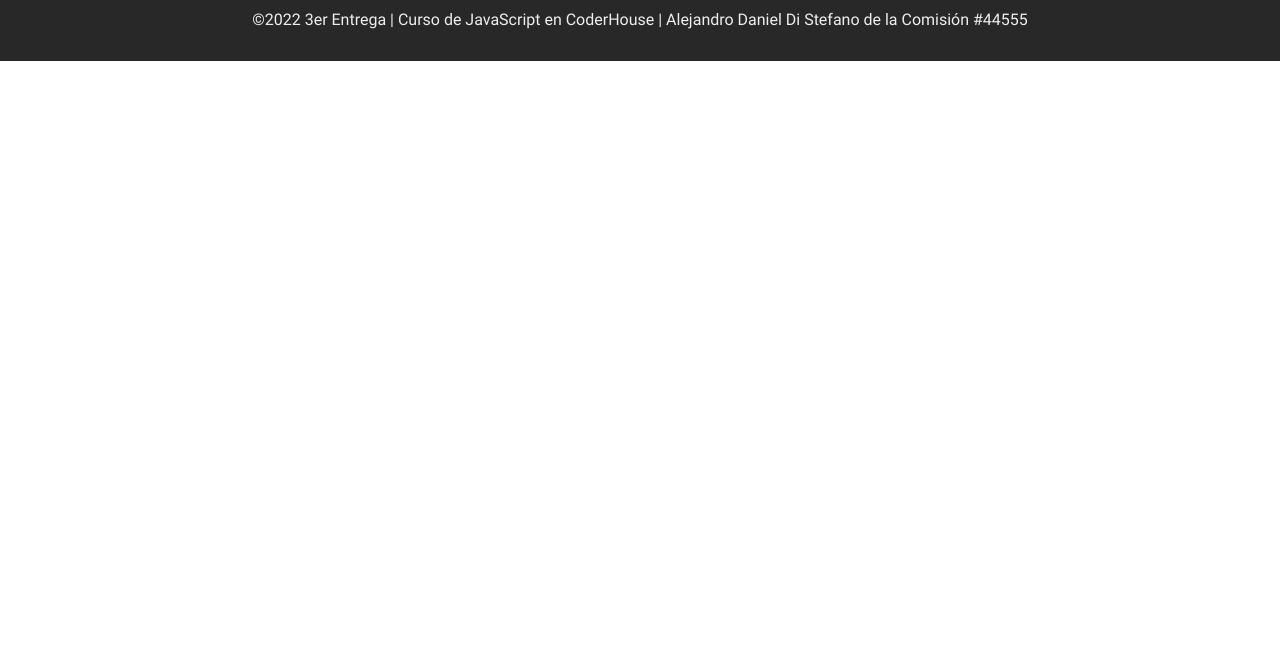
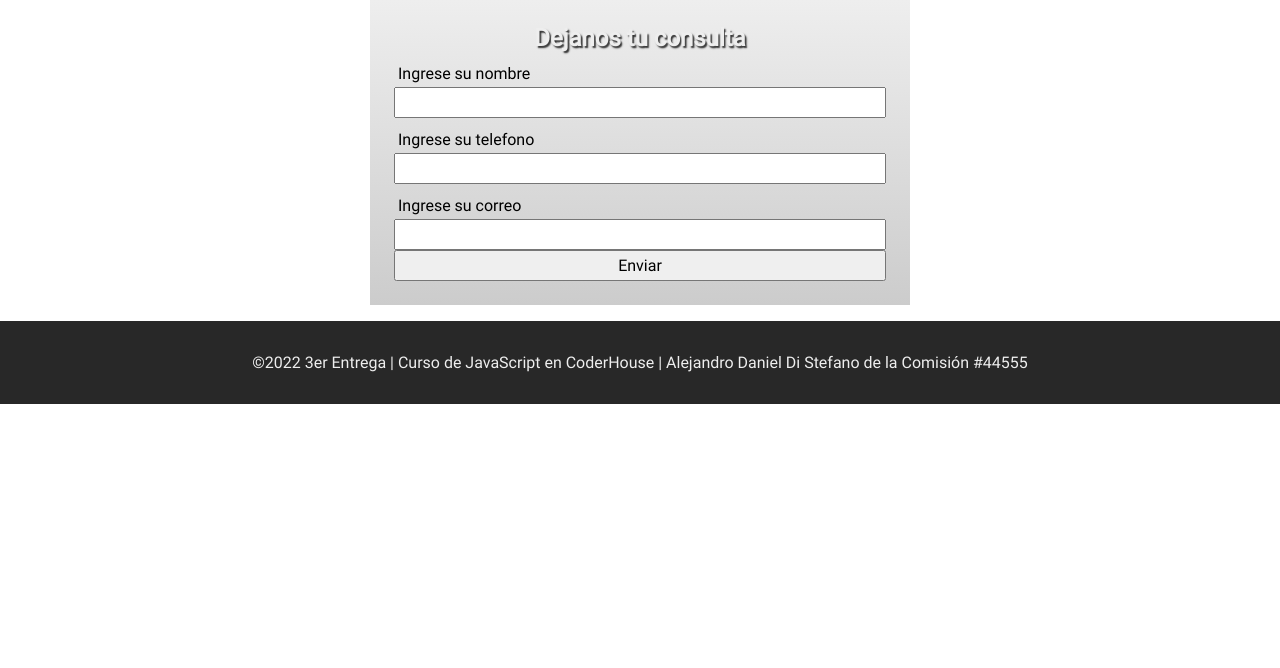
Before and after one commit to Drako01/DiStefano-EntregaCoder, a plain HTML site: page contacts.html in a window 1280 px wide. Shown: the part 132-800 px from the top of the page. Drawn offline with Linux system fonts and the light colour scheme.

Commit message:
Contacto

```diff
--- a/contacts.html
+++ b/contacts.html
@@ -15,6 +15,32 @@
 
     <main id="contacto">
         <h1>Contacto</h1>
+        <!-- Contacto -->
+        <form id="contact">
+            <h2>Dejanos tu consulta</h2>
+            <label for="">Ingrese su nombre</label>
+            <input
+                type="text"
+                maxlength="50"
+                pattern="[A-Z a-z]{3,}"
+                required>
+
+            <label for="">Ingrese su telefono</label>
+            <input
+                type="tel"
+                maxlength="20"
+                pattern="(\d{6,20})|(\+*)[\(]\d{2,5}[\)](\d{2,6}[\-]){1,4}\d{4}"
+                required>
+
+            <label for="">Ingrese su correo</label>
+            <input
+                type="email"
+                minlength="8"
+                pattern="\w{2,}@\w{2,}(\.[a-zA-Z]{2,})+"
+                required>
+
+            <button class="btn">Enviar</button>
+        </form>
     </main>
 
     <footer id="footer">
--- /dev/null
+++ b/sass/_contact.scss
@@ -0,0 +1,20 @@
+/* Formulario de Contacto */
+#contact{
+    max-width: 540px;
+    display: grid;
+    margin: 1rem auto;
+    padding: 1.5rem;
+    background: linear-gradient(#eee, #ccc);
+}
+#contact label{
+    margin-top: .5rem;
+    padding: .25rem;
+}
+input,
+textarea,
+select,
+button
+{
+    font-size: 1rem;
+    padding: .25rem .5rem;
+}
--- a/sass/style.scss
+++ b/sass/style.scss
@@ -14,4 +14,6 @@
 
 @import 'map';
 
+@import 'contact';
+
 /* Autor: Alejandro Di Stefano */
```
Also changed, not shown: css/style.css, 1 other file.
